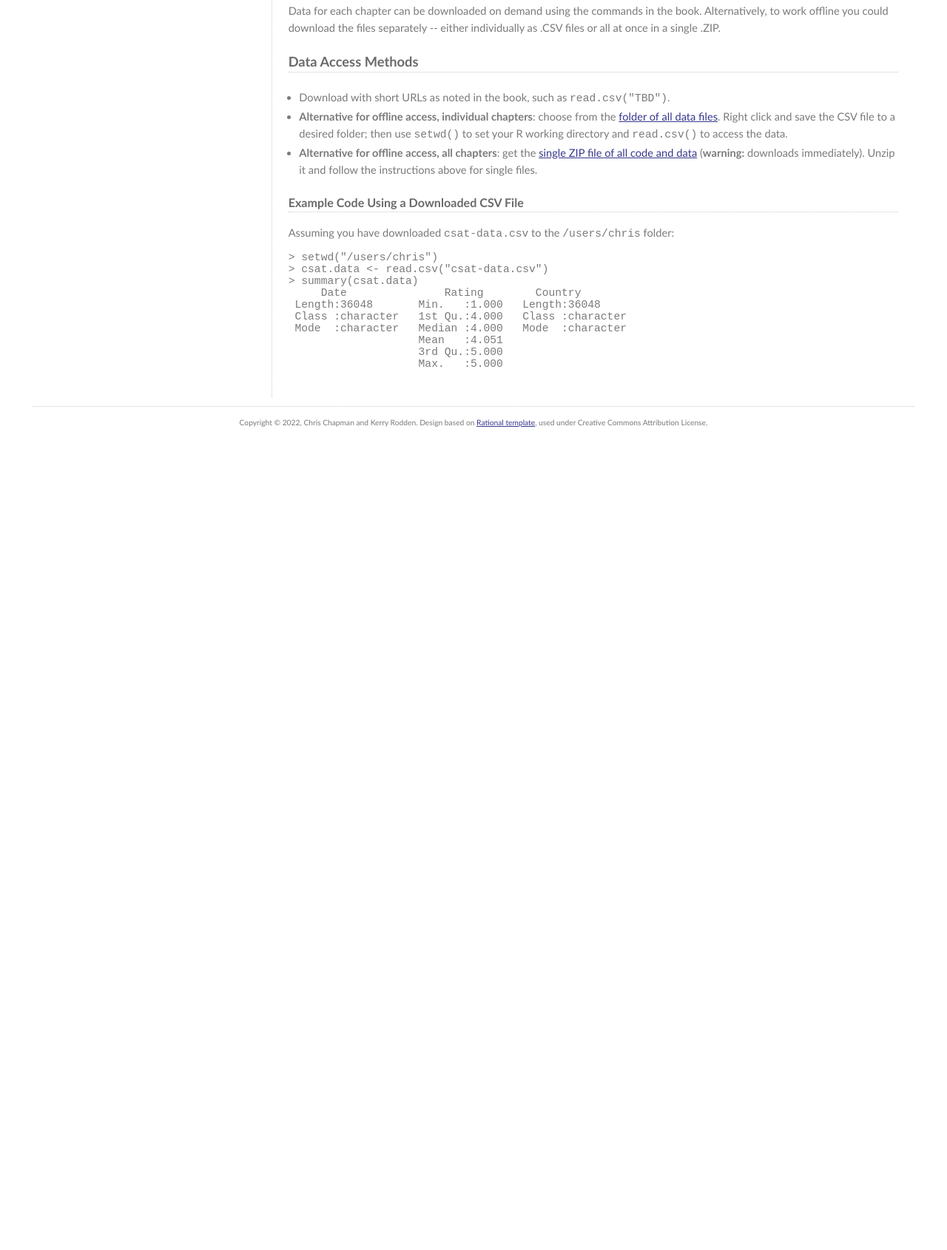
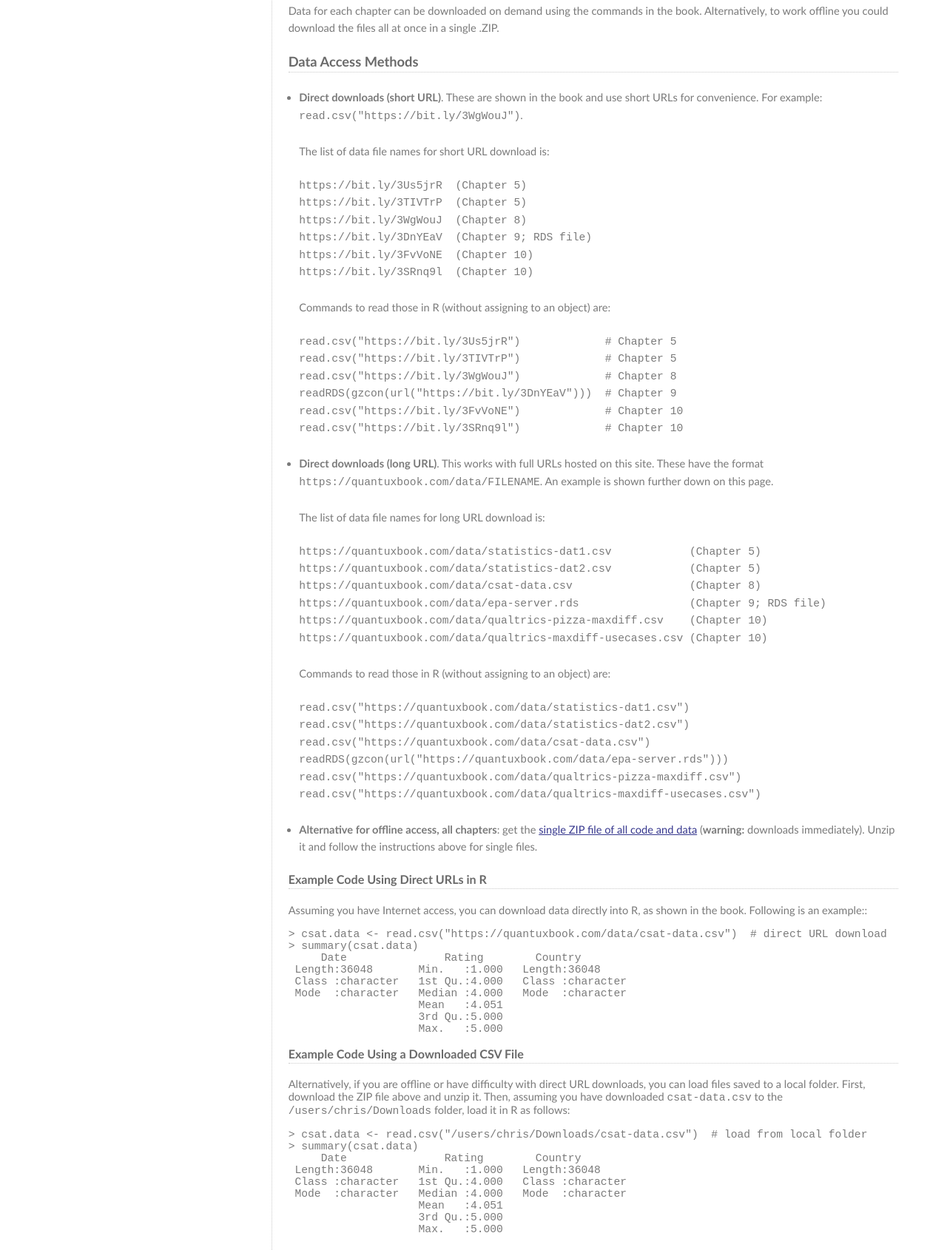
Before and after one commit to cnchapman/quantuxbook, a plain HTML site: page data.html in a window 1280 px wide. Shown: the part 352-2042 px from the top of the page at 74% size. Before the commit the page ends 966 px from the top, so only its background shows below. Drawn offline with Linux system fonts and the light colour scheme.

Commit message:
updated data file page

```diff
--- a/data.html
+++ b/data.html
@@ -44,21 +44,70 @@
 
                 <p>All data files in the book are simulated data, except for two public web site logs in Chapter 9. This is because few industry data sets are publicly available. Note that <strong>no proprietary data from Amazon, Code for America, Google, Microsoft, Observable or other affiliations of the authors</strong> was used in this book.</p>
 
-                <p>Data for each chapter can be downloaded on demand using the commands in the book. Alternatively, to work offline you could download the files separately -- either individually as .CSV files or all at once in a single .ZIP.</p>
+                <p>Data for each chapter can be downloaded on demand using the commands in the book. Alternatively, to work offline you could download the files all at once in a single .ZIP.</p>
 
                 <h2>Data Access Methods</h2>
                 <ul>
-                    <li>Download with short URLs as noted in the book, such as <code>read.csv("TBD")</code>.</li>
-					<li><strong>Alternative for offline access, individual chapters</strong>: choose from the <a href="data/">folder of all data files</a>. Right click and save the CSV file to a desired folder; then use <code>setwd()</code> to set your R working directory and <code>read.csv()</code> to access the data.</li>
+                    <li><strong>Direct downloads (short URL)</strong>. These are shown in the book and use short URLs for convenience. For example: <code>read.csv("https://bit.ly/3WgWouJ")</code>.<br><br>
+                    The list of data file names for short URL download is:
+                        <pre><code>
+https://bit.ly/3Us5jrR  (Chapter 5)
+https://bit.ly/3TIVTrP  (Chapter 5)
+https://bit.ly/3WgWouJ  (Chapter 8)
+https://bit.ly/3DnYEaV  (Chapter 9; RDS file)
+https://bit.ly/3FvVoNE  (Chapter 10)
+https://bit.ly/3SRnq9l  (Chapter 10)
+                        </code></pre>Commands to read those in R (without assigning to an object) are:
+                        <pre><code>
+read.csv("https://bit.ly/3Us5jrR")             # Chapter 5
+read.csv("https://bit.ly/3TIVTrP")             # Chapter 5
+read.csv("https://bit.ly/3WgWouJ")             # Chapter 8
+readRDS(gzcon(url("https://bit.ly/3DnYEaV")))  # Chapter 9
+read.csv("https://bit.ly/3FvVoNE")             # Chapter 10
+read.csv("https://bit.ly/3SRnq9l")             # Chapter 10
+                        </code></pre>
+                    </li>
+                    <li><strong>Direct downloads (long URL)</strong>. This works with full URLs hosted on this site. These have the format <code>https://quantuxbook.com/data/FILENAME</code>. An example is shown further down on this page.<br><br>
+                    The list of data file names for long URL download is:
+                        <pre><code>
+https://quantuxbook.com/data/statistics-dat1.csv            (Chapter 5)
+https://quantuxbook.com/data/statistics-dat2.csv            (Chapter 5)
+https://quantuxbook.com/data/csat-data.csv                  (Chapter 8)
+https://quantuxbook.com/data/epa-server.rds                 (Chapter 9; RDS file)
+https://quantuxbook.com/data/qualtrics-pizza-maxdiff.csv    (Chapter 10)
+https://quantuxbook.com/data/qualtrics-maxdiff-usecases.csv (Chapter 10)
+                        </code></pre>Commands to read those in R (without assigning to an object) are:
+                        <pre><code>
+read.csv("https://quantuxbook.com/data/statistics-dat1.csv")
+read.csv("https://quantuxbook.com/data/statistics-dat2.csv")
+read.csv("https://quantuxbook.com/data/csat-data.csv")
+readRDS(gzcon(url("https://quantuxbook.com/data/epa-server.rds")))
+read.csv("https://quantuxbook.com/data/qualtrics-pizza-maxdiff.csv")
+read.csv("https://quantuxbook.com/data/qualtrics-maxdiff-usecases.csv")
+                        </code></pre>
+                    </li>
 					<li><strong>Alternative for offline access, all chapters</strong>: get the <a href="code/ChapmanRodden-CodeAndData.zip">single ZIP file of all code and data</a> (<strong>warning:</strong> downloads immediately). Unzip it and follow the instructions above for single files.</li>
 
 				</ul>
 
+				<h3>Example Code Using Direct URLs in R</h3>
+                Assuming you have Internet access, you can download data directly into R, as shown in the book. Following is an example::
+                <pre><code>
+> csat.data <- read.csv("https://quantuxbook.com/data/csat-data.csv")  # direct URL download
+> summary(csat.data)
+     Date               Rating        Country
+ Length:36048       Min.   :1.000   Length:36048
+ Class :character   1st Qu.:4.000   Class :character
+ Mode  :character   Median :4.000   Mode  :character
+                    Mean   :4.051
+                    3rd Qu.:5.000
+                    Max.   :5.000
+                </code></pre>
+
 				<h3>Example Code Using a Downloaded CSV File</h3>
-                Assuming you have downloaded <code>csat-data.csv</code> to the <code>/users/chris</code> folder:
+                Alternatively, if you are offline or have difficulty with direct URL downloads, you can load files saved to a local folder. First, download the ZIP file above and unzip it. Then, assuming you have downloaded <code>csat-data.csv</code> to the <code>/users/chris/Downloads</code> folder, load it in R as follows:
                 <pre><code>
-> setwd("/users/chris")
-> csat.data <- read.csv("csat-data.csv")
+> csat.data <- read.csv("/users/chris/Downloads/csat-data.csv")  # load from local folder
 > summary(csat.data)
      Date               Rating        Country
  Length:36048       Min.   :1.000   Length:36048
```
